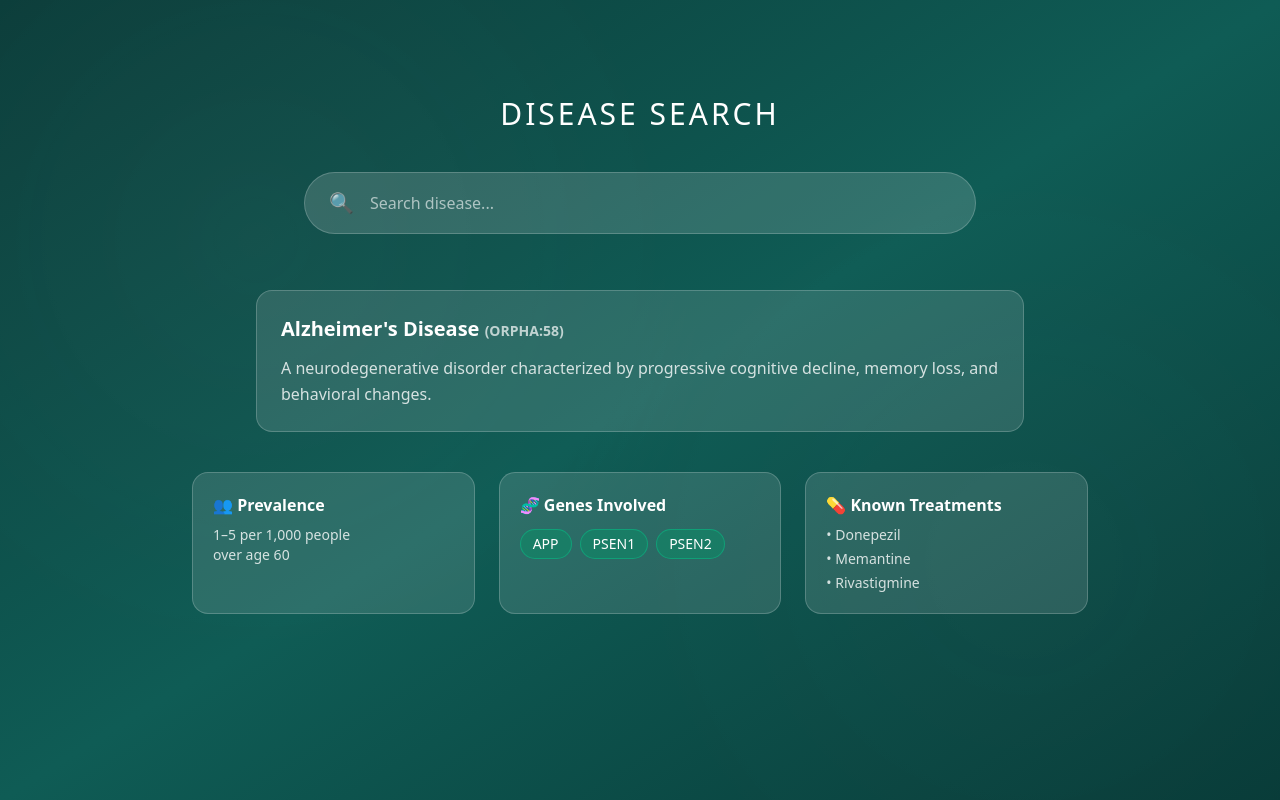
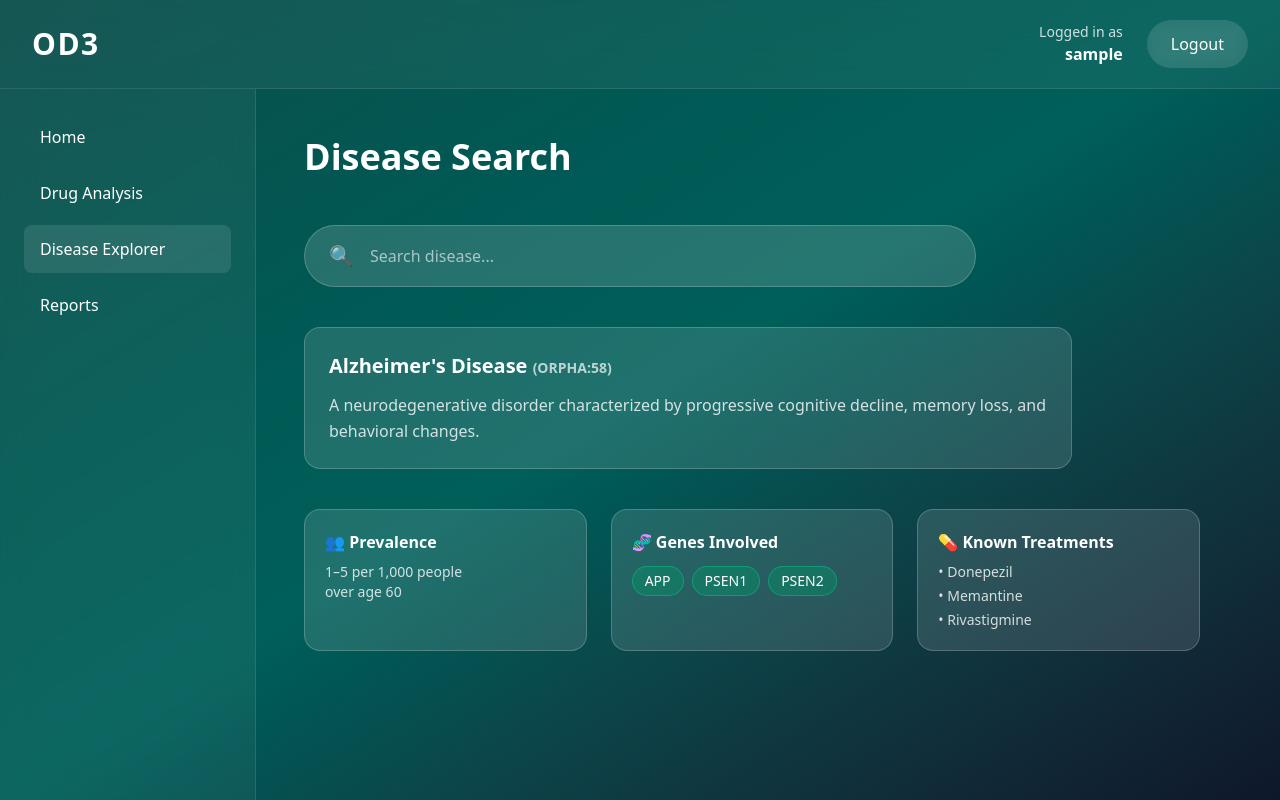
Before and after one commit to AlenBigi/OD3-Drug-Repurposing-System, a React app in the folder frontend/: page /diseases in a window 1280 px wide. Built offline with nearby package versions, Linux system fonts and the light colour scheme; sample sign-in values are in the browser's storage; the HTML template or start-up script is replaced by a standard one.

Commit message:
Update Disease.jsx

```diff
--- a/frontend/src/components/Disease.jsx
+++ b/frontend/src/components/Disease.jsx
@@ -1,19 +1,84 @@
+import { useNavigate } from "react-router-dom";
+
 export default function DiseaseSearch() {
+  const navigate = useNavigate();
+  const username = localStorage.getItem("username") || "Researcher";
+
+  const handleLogout = () => {
+    localStorage.removeItem("access_token");
+    localStorage.removeItem("username");
+    window.location.reload();
+  };
+
   return (
-    <div className="min-h-screen w-full flex flex-col items-center justify-start
-      bg-linear-to-br from-[#0b3d3a] via-[#0f5c55] to-[#083b38] text-white
-      relative overflow-hidden">
+    <div className="min-h-screen bg-linear-to-br from-teal-900 via-teal-800 to-slate-900 text-white flex flex-col">
+      {/* Top Header Bar - Logo left, Profile/Logout right */}
+      <header className="bg-white/5 backdrop-blur-lg border-b border-white/10 px-8 py-5 flex justify-between items-center">
+        <h1 className="text-3xl font-bold tracking-wider">OD3</h1>
 
-      {/* subtle particle effect */}
-      <div className="absolute inset-0 opacity-20 bg-[radial-gradient(circle_at_20%_30%,rgba(255,255,255,0.15),transparent_40%),radial-gradient(circle_at_80%_70%,rgba(255,255,255,0.1),transparent_40%)]" />
+        {/* Profile & Logout - Top Right */}
+        <div className="flex items-center gap-6">
+          <div className="text-right">
+            <p className="text-sm text-white/80">Logged in as</p>
+            <p className="font-semibold">{username}</p>
+          </div>
+          <button
+            onClick={handleLogout}
+            className="px-6 py-3 bg-white/10 hover:bg-white/20 rounded-full backdrop-blur transition font-medium"
+          >
+            Logout
+          </button>
+        </div>
+      </header>
 
+      <div className="flex flex-1">
+        {/* Sidebar Navigation */}
+        <aside className="w-64 bg-white/5 backdrop-blur-lg border-r border-white/10">
+          <nav className="p-6">
+            <ul className="space-y-2">
+              <li>
+                <button
+                  onClick={() => navigate("/home")}
+                  className="w-full text-left block py-3 px-4 rounded-lg hover:bg-white/10 transition"
+                >
+                  Home
+                </button>
+              </li>
+              <li>
+                <button
+                  onClick={() => navigate("/analysis")}
+                  className="w-full text-left block py-3 px-4 rounded-lg hover:bg-white/10 transition"
+                >
+                  Drug Analysis
+                </button>
+              </li>
+              <li>
+                <button
+                  onClick={() => navigate("/diseases")}
+                  className="w-full text-left block py-3 px-4 rounded-lg bg-white/10 font-medium"
+                >
+                  Disease Explorer
+                </button>
+              </li>
+
+              <li>
+                <a href="#" className="block py-3 px-4 rounded-lg hover:bg-white/10 transition">
+                  Reports
+                </a>
+              </li>
+            </ul>
+          </nav>
+        </aside>
+
+        {/* Main Content */}
+        <main className="flex-1 overflow-y-auto p-12">
           {/* Title */}
-      <h1 className="mt-24 text-3xl tracking-widest font-light z-10">
-        DISEASE SEARCH
+          <h1 className="text-4xl font-bold mb-12">
+            Disease Search
           </h1>
 
           {/* Search Bar */}
-      <div className="mt-10 w-full max-w-2xl z-10">
+          <div className="w-full max-w-2xl mb-10">
             <div className="flex items-center gap-4 px-6 py-4 rounded-full
               bg-white/15 border border-white/20">
               <span className="text-xl opacity-80">🔍</span>
@@ -26,7 +91,7 @@ export default function DiseaseSearch() {
           </div>
 
           {/* Disease Card */}
-      <div className="mt-14 w-full max-w-3xl z-10
+          <div className="w-full max-w-3xl mb-10
             bg-white/12 border border-white/20 rounded-2xl p-6">
 
             <h2 className="text-xl font-semibold mb-3">
@@ -40,8 +105,8 @@ export default function DiseaseSearch() {
           </div>
 
           {/* Info Cards */}
-      <div className="mt-10 grid grid-cols-1 md:grid-cols-3 gap-6
-        w-full max-w-4xl z-10">
+          <div className="grid grid-cols-1 md:grid-cols-3 gap-6
+            w-full max-w-4xl">
 
             {/* Prevalence */}
             <div className="bg-white/12 border border-white/20 rounded-2xl p-5">
@@ -76,6 +141,8 @@ export default function DiseaseSearch() {
               </ul>
             </div>
           </div>
+        </main>
+      </div>
     </div>
   );
 }
```
Lines whose indentation alone changed are shown as unchanged.
